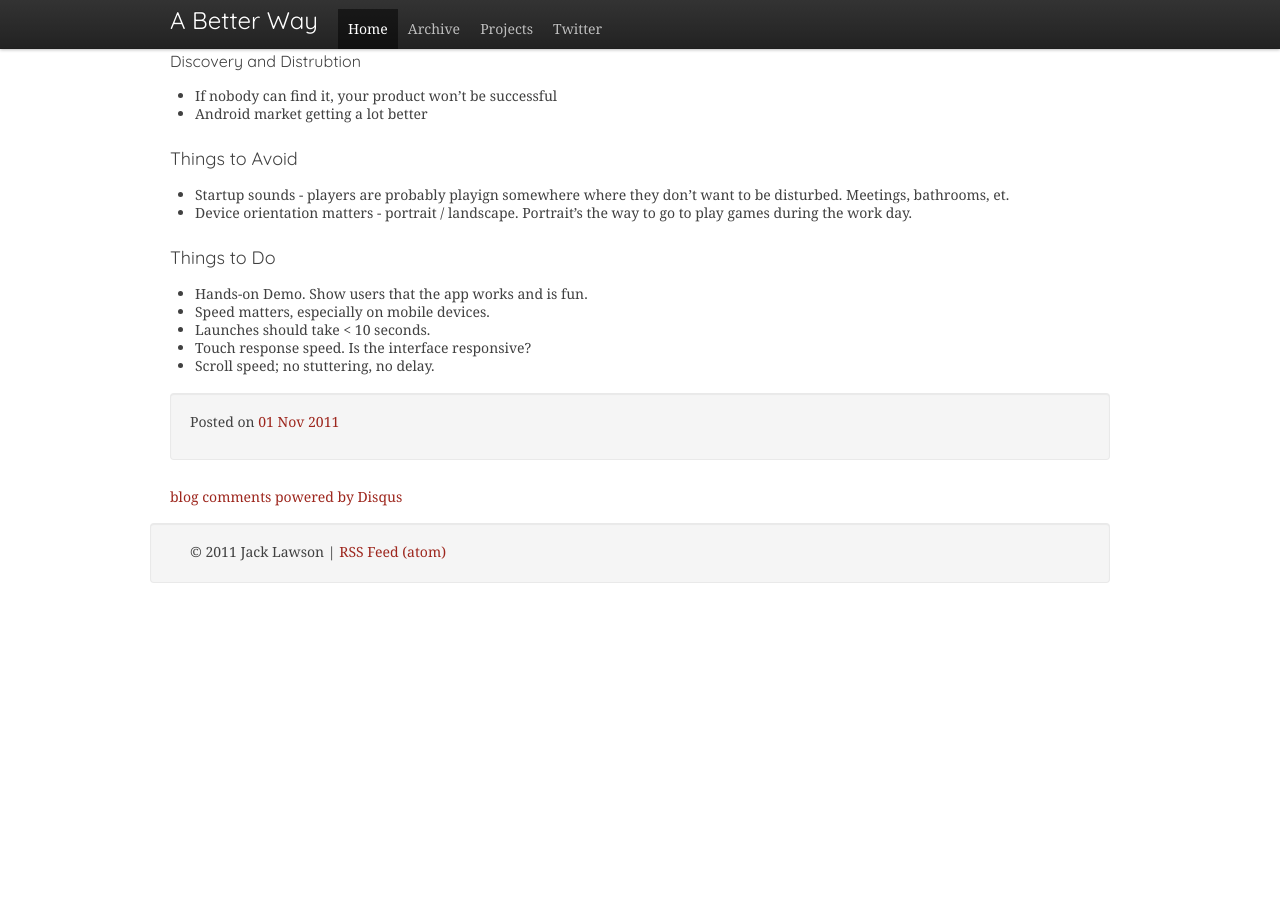
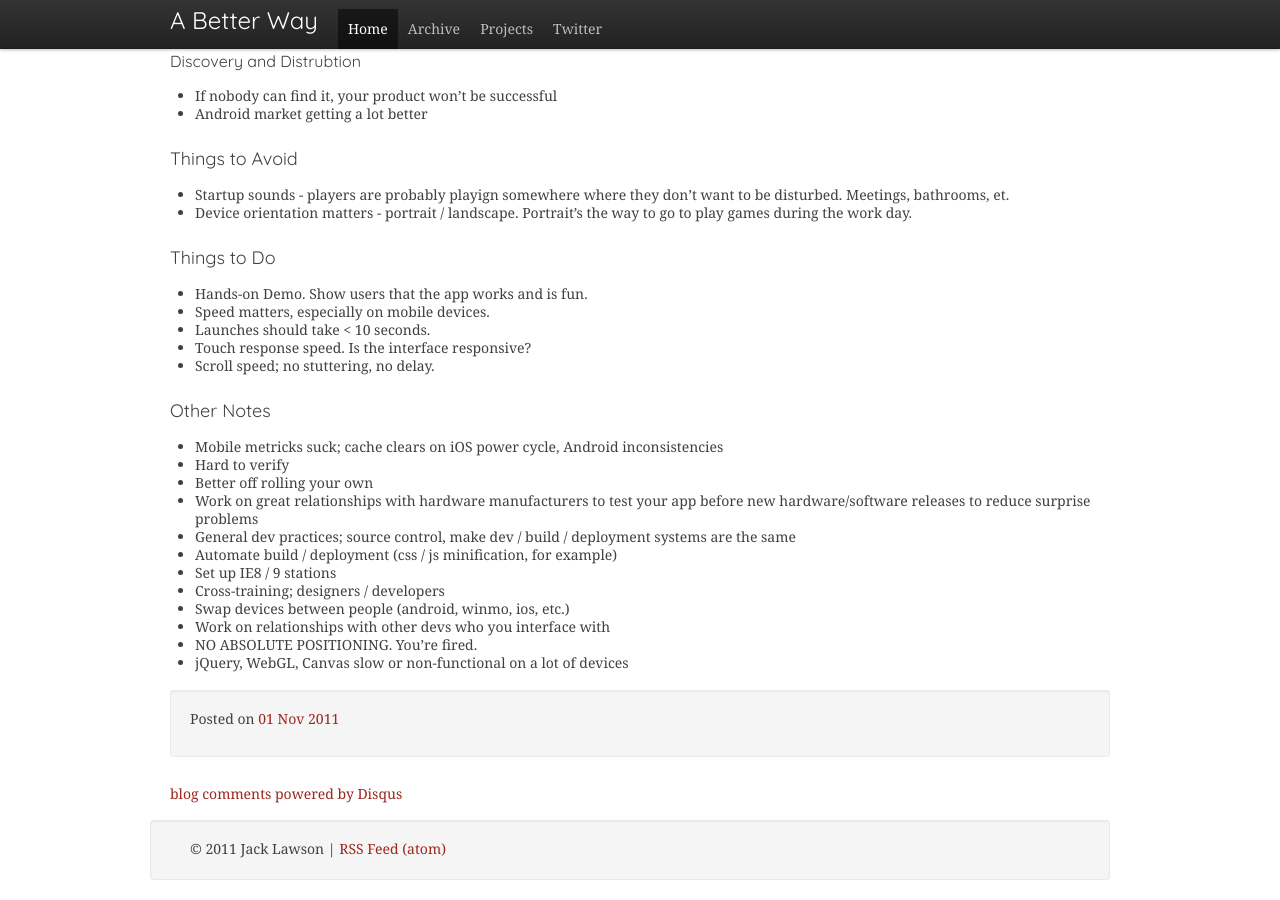
Before and after one commit to ajacksified/ajacksified.github.com, a Jekyll site: the page built from _posts/2011-11-01-new-game-conf-liveblog.markdown, in a window 1280 px wide and 900 px high, scrolled down 3549 px. Built offline with Jekyll 4.4.1, drawn with Linux system fonts in a browser that asks for light colours; nearby versions of some CDN libraries; some web fonts are replaced; comment, search, counter and statistics services are not loaded; before the commit the page ends 4152 px from its top, so only the background shows below that.

Commit message:
Session 3

```diff
--- a/_posts/2011-11-01-new-game-conf-liveblog.markdown
+++ b/_posts/2011-11-01-new-game-conf-liveblog.markdown
@@ -226,3 +226,19 @@ Huge numbers of mobile, internet-connected devices being shipped.
 * Launches should take &lt; 10 seconds.
 * Touch response speed. Is the interface responsive?
 * Scroll speed; no stuttering, no delay.
+
+### Other Notes
+
+* Mobile metricks suck; cache clears on iOS power cycle, Android inconsistencies
+* Hard to verify
+* Better off rolling your own
+* Work on great relationships with hardware manufacturers to test your app
+  before new hardware/software releases to reduce surprise problems
+* General dev practices; source control, make dev / build / deployment systems are the same
+* Automate build / deployment (css / js minification, for example)
+* Set up IE8 / 9 stations
+* Cross-training; designers / developers
+* Swap devices between people (android, winmo, ios, etc.)
+* Work on relationships with other devs who you interface with
+* NO ABSOLUTE POSITIONING. You're fired.
+* jQuery, WebGL, Canvas slow or non-functional on a lot of devices
```
